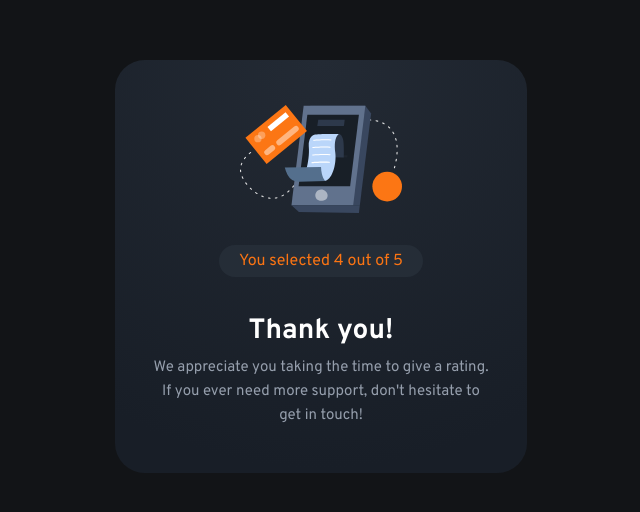
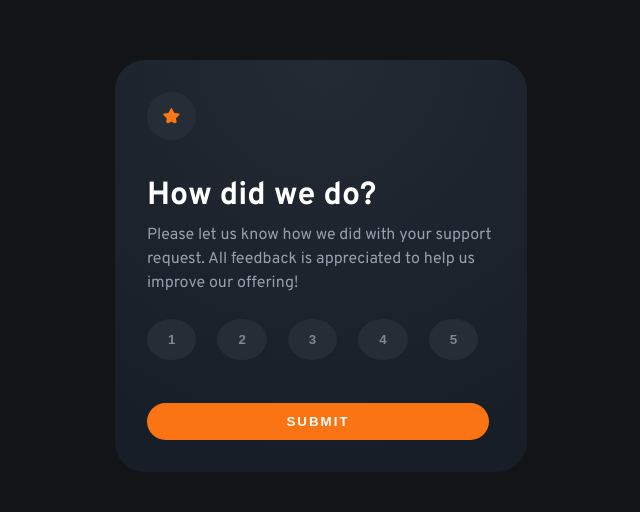
Before and after one commit to jdwilkin4/frontend-mentor-monorepo-challenges, a React (Vite) app in the folder interactive-rating-component/: page / in a window 1280 px wide. Shown: the part 134-646 px from the top of the page, without its empty margins (319-959 px from the left). Built offline with nearby package versions, Linux system fonts and the light colour scheme.

Commit message:
feat: adding functionality for rating component

```diff
--- a/interactive-rating-component/package.json
+++ b/interactive-rating-component/package.json
@@ -18,6 +18,7 @@
     "sass"
   ],
   "dependencies": {
+    "clsx": "^2.0.0",
     "react": "^18.2.0",
     "react-dom": "^18.2.0",
     "sass": "^1.68.0"
--- a/interactive-rating-component/src/App.tsx
+++ b/interactive-rating-component/src/App.tsx
@@ -1,13 +1,25 @@
-// import { useState } from "react";
+import { useState } from "react";
 import { ThankYouPage } from "./components/ThankYouPage";
-//import { RatingScreen } from "./components/RatingScreen";
+import { RatingScreen } from "./components/RatingScreen";
 
 function App() {
-  //const [rating, setRating] = useState(0);
+  const [selectedRating, setSelectedRating] = useState(0);
+  const [isResultsScreenShowing, setIsResultsScreenShowing] = useState(false);
+  const handleSetRating = (num: number) => setSelectedRating(() => num);
+
+  const handleSetResultsScreen = () => setIsResultsScreenShowing(true);
+
   return (
     <>
-      {/* <RatingScreen /> */}
-      <ThankYouPage rating={4} />
+      {!isResultsScreenShowing ? (
+        <RatingScreen
+          selectedRating={selectedRating}
+          handleSetResultsScreen={handleSetResultsScreen}
+          handleClick={handleSetRating}
+        />
+      ) : (
+        <ThankYouPage rating={selectedRating} />
+      )}
     </>
   );
 }
--- a/interactive-rating-component/src/components/RatingScreen.scss
+++ b/interactive-rating-component/src/components/RatingScreen.scss
@@ -69,4 +69,9 @@
     background-color: $white;
     color: $orange;
   }
+
+  .selected-rating {
+    background-color: $mediumGrey;
+    color: $white;
+  }
 }
--- a/interactive-rating-component/src/components/RatingScreen.tsx
+++ b/interactive-rating-component/src/components/RatingScreen.tsx
@@ -1,7 +1,18 @@
 import { RATINGS } from "../constants";
+import clsx from "clsx";
 import "./RatingScreen.scss";
 
-export function RatingScreen() {
+type RatingScreenProps = {
+  handleClick: (num: number) => void;
+  handleSetResultsScreen: () => void;
+  selectedRating: number;
+};
+
+export function RatingScreen({
+  handleClick,
+  handleSetResultsScreen,
+  selectedRating,
+}: RatingScreenProps) {
   return (
     <form className="rating-container">
       <img
@@ -17,7 +28,11 @@
       <div className="rating-container__ratings">
         {RATINGS.map(({ id, rating }) => (
           <button
-            className="rating-container__ratings__rating-btn"
+            onClick={() => handleClick(rating)}
+            className={clsx(
+              "rating-container__ratings__rating-btn",
+              selectedRating === rating && "selected-rating"
+            )}
             key={id}
             type="button"
           >
@@ -25,7 +40,12 @@
           </button>
         ))}
       </div>
-      <button className="rating-container__submit-btn">Submit</button>
+      <button
+        onClick={handleSetResultsScreen}
+        className="rating-container__submit-btn"
+      >
+        Submit
+      </button>
     </form>
   );
 }
```
Also changed, not shown: 1 other file (tests, documents, lock files or other folders).
